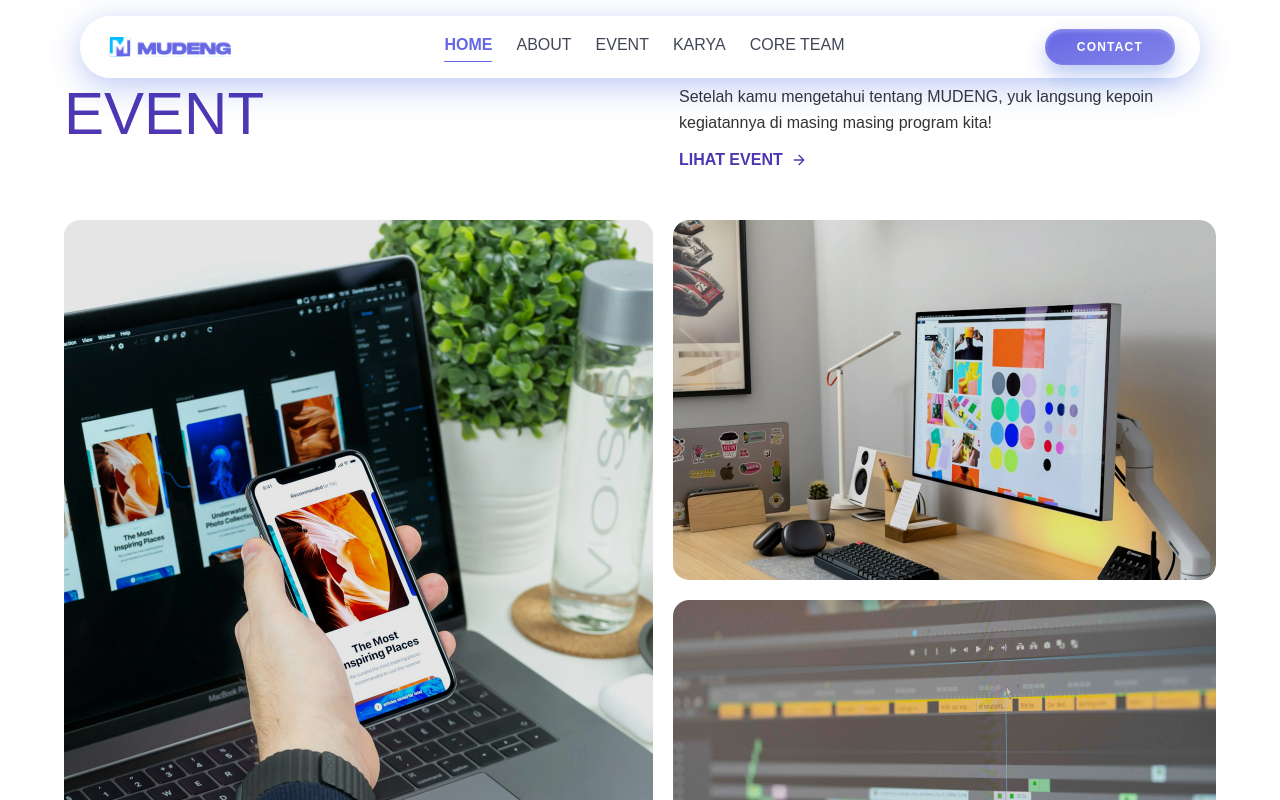
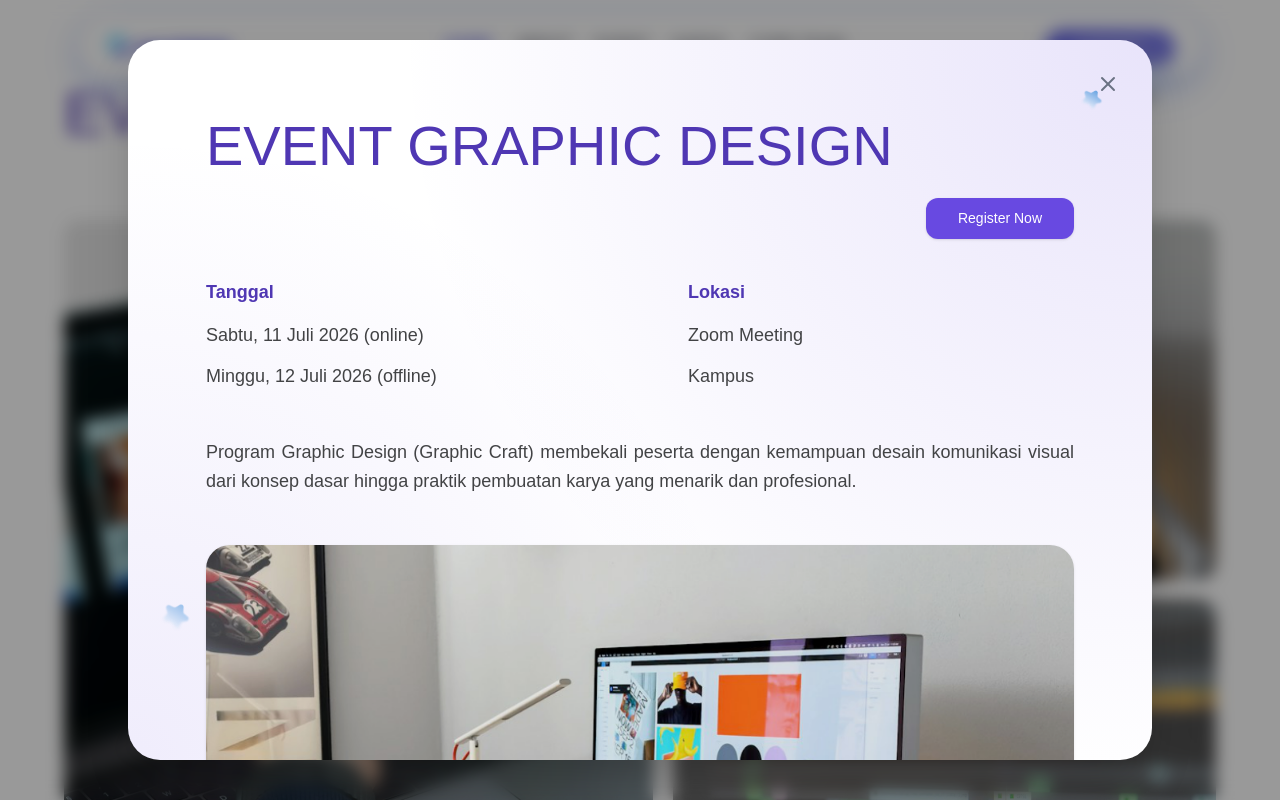
Before and after one commit to oktaamyid/mudeng-profile-web, a React (Vite) app: page / in a window 1280 px wide. Both pictures are taken after a click on the element 944 px from the left and 2316 px from the top of the page. Shown: the part 1916-2716 px from the top of the page. Built offline with nearby package versions, Linux system fonts and the light colour scheme.

Commit message:
add popup event

```diff
--- a/src/components/Event.tsx
+++ b/src/components/Event.tsx
@@ -3,26 +3,59 @@ import { FadeInUp, StaggerContainer, StaggerItem } from "./motion";
 import eventUiux from "../assets/events/event-uiux.png";
 import eventGraphic from "../assets/events/event-graphic-design.png";
 import eventMotion from "../assets/events/event-motion-graphic.png";
+import { useState } from "react";
+import EventPopup, { type EventDetailData } from "./EventPopup";
 
 const events = [
   {
     title: "Creative Labs UIUX Design",
     description: "Program hybrid yang terbuka untuk umum, dirancang untuk mempelajari UI/UX secara teori maupun praktik.",
     image: eventUiux,
+    details: {
+      title: "EVENT UI CRAFT",
+      schedules: [
+        { date: "Sabtu, 27 Juni 2026 (online)", location: "Zoom Meeting" },
+        { date: "Minggu, 28 Juni 2026 (offline)", location: "Kampus" },
+        { date: "Sabtu, 4 Juli 2026 (online)", location: "Zoom Meeting" },
+        { date: "Minggu, 5 Juli 2026 (offline)", location: "Kampus" },
+      ],
+      fullDescription: "UI/UX Design (UICraft) merupakan program pelatihan hybrid (online dan offline) yang terbuka hanya untuk internal STTNF, menggabungkan pembelajaran teori dan praktik dengan teknologi terkini. Kegiatan ini dirancang khusus sebagai inkubasi dan pelatihan intensif untuk mempersiapkan peserta menuju kompetisi nasional GEMASTIK. Fokus pembelajaran dimulai dari riset pengguna, penyusunan berkas UX, pembuatan wireframe, hingga hasil akhir berupa high-fidelity prototype aplikasi atau website yang memenuhi standar kompetisi nasional. Selain meningkatkan kreativitas dan kemampuan teknis, peserta juga dibekali dengan strategi penyusunan proposal dan presentasi produk yang kompetitif.",
+      gallery: [eventUiux, eventUiux]
+    }
   },
   {
     title: "Creative Labs Graphic Design",
     description: "Acara hybrid yang terbuka untuk umum, disediakan khusus untuk mempelajari bidang Graphic Design secara teori maupun praktik.",
     image: eventGraphic,
+    details: {
+      title: "EVENT GRAPHIC DESIGN",
+      schedules: [
+        { date: "Sabtu, 11 Juli 2026 (online)", location: "Zoom Meeting" },
+        { date: "Minggu, 12 Juli 2026 (offline)", location: "Kampus" },
+      ],
+      fullDescription: "Program Graphic Design (Graphic Craft) membekali peserta dengan kemampuan desain komunikasi visual dari konsep dasar hingga praktik pembuatan karya yang menarik dan profesional.",
+      gallery: [eventGraphic]
+    }
   },
   {
     title: "Creative Labs Motion Graphic",
     description: "Creative Labs Motion Graphics adalah acara hybrid terbuka untuk umum, di mana peserta belajar membuat gambar digital dengan teknologi terbaru.",
     image: eventMotion,
+    details: {
+      title: "EVENT MOTION GRAPHIC",
+      schedules: [
+        { date: "Sabtu, 18 Juli 2026 (online)", location: "Zoom Meeting" },
+        { date: "Minggu, 19 Juli 2026 (offline)", location: "Kampus" },
+      ],
+      fullDescription: "Motion Graphic (Motion Craft) mengajarkan animasi dan grafis bergerak menggunakan software terkini. Peserta akan dibimbing membuat project animasi yang dinamis.",
+      gallery: [eventMotion]
+    }
   },
 ];
 
 export default function Event() {
+  const [selectedEvent, setSelectedEvent] = useState<EventDetailData | null>(null);
+
   return (
     <section id="event" className="relative py-32">
       <div className="max-w-[1200px] mx-auto px-6">
@@ -42,7 +75,10 @@ export default function Event() {
 
         <StaggerContainer className="flex flex-col md:flex-row gap-5" staggerDelay={0.15}>
           <StaggerItem className="md:w-[52%]">
-            <div className="group relative rounded-2xl overflow-hidden cursor-pointer h-[500px] md:h-[752px]">
+            <div
+              onClick={() => setSelectedEvent(events[0].details)}
+              className="group relative rounded-2xl overflow-hidden cursor-pointer h-[500px] md:h-[752px]"
+            >
               <img src={events[0].image} alt={events[0].title} className="absolute inset-0 w-full h-full object-cover transition-transform duration-500 group-hover:scale-105" />
               <div className="absolute inset-0 opacity-0 group-hover:opacity-100 transition-opacity duration-300" style={{ background: "linear-gradient(to bottom, rgba(0,191,255,0) 47%, rgba(102,103,228,1) 100%)" }} />
               <div className="absolute bottom-0 left-0 right-0 p-8 translate-y-4 opacity-0 group-hover:translate-y-0 group-hover:opacity-100 transition-all duration-300">
@@ -54,7 +90,11 @@ export default function Event() {
 
           <StaggerItem className="md:w-[48%] flex flex-col gap-5">
             {events.slice(1).map((event, i) => (
-              <div key={i} className="group relative rounded-2xl overflow-hidden cursor-pointer h-[250px] md:h-[360px]">
+              <div
+                key={i}
+                onClick={() => setSelectedEvent(event.details)}
+                className="group relative rounded-2xl overflow-hidden cursor-pointer h-[250px] md:h-[360px]"
+              >
                 <img src={event.image} alt={event.title} className="absolute inset-0 w-full h-full object-cover transition-transform duration-500 group-hover:scale-105" />
                 <div className="absolute inset-0 opacity-0 group-hover:opacity-100 transition-opacity duration-300" style={{ background: "linear-gradient(to bottom, rgba(0,191,255,0) 47%, rgba(102,103,228,1) 100%)" }} />
                 <div className="absolute bottom-0 left-0 right-0 p-6 translate-y-4 opacity-0 group-hover:translate-y-0 group-hover:opacity-100 transition-all duration-300">
@@ -70,6 +110,12 @@ export default function Event() {
       <div className="max-w-[600px] mx-auto mt-16">
         <div className="h-px bg-accent" />
       </div>
+
+      <EventPopup
+        isOpen={!!selectedEvent}
+        onClose={() => setSelectedEvent(null)}
+        data={selectedEvent}
+      />
     </section>
   );
 }
--- /dev/null
+++ b/src/components/EventPopup.tsx
@@ -0,0 +1,112 @@
+import { motion, AnimatePresence } from 'framer-motion';
+import { X } from 'lucide-react';
+import patternGrid from "../assets/hero/pattern.png";
+import star6 from "../assets/hero/star-6.png";
+
+export interface EventSchedule {
+  date: string;
+  location: string;
+}
+
+export interface EventDetailData {
+  title: string;
+  schedules: EventSchedule[];
+  fullDescription: string;
+  gallery: string[];
+}
+
+interface EventPopupProps {
+  isOpen: boolean;
+  onClose: () => void;
+  data: EventDetailData | null;
+}
+
+export default function EventPopup({ isOpen, onClose, data }: EventPopupProps) {
+  return (
+    <AnimatePresence>
+      {isOpen && data && (
+        <>
+          <motion.div
+            initial={{ opacity: 0 }}
+            animate={{ opacity: 1 }}
+            exit={{ opacity: 0 }}
+            onClick={onClose}
+            className="fixed inset-0 z-50 bg-black/40 backdrop-blur-sm"
+          />
+          <motion.div
+            initial={{ opacity: 0, scale: 0.95, y: 20 }}
+            animate={{ opacity: 1, scale: 1, y: 0 }}
+            exit={{ opacity: 0, scale: 0.95, y: 20 }}
+            transition={{ type: "spring", damping: 25, stiffness: 300 }}
+            className="fixed inset-0 md:inset-auto md:left-1/2 md:top-1/2 z-50 w-full h-full md:h-auto md:max-h-[90vh] md:max-w-5xl md:-translate-x-1/2 md:-translate-y-1/2 overflow-y-auto overflow-x-hidden md:rounded-[32px] shadow-2xl [&::-webkit-scrollbar]:hidden [-ms-overflow-style:none] [scrollbar-width:none] bg-white"
+            style={{
+              backgroundImage: `
+                radial-gradient(circle at top right, rgba(104, 73, 225, 0.15) 0%, transparent 60%),
+                radial-gradient(circle at bottom left, rgba(104, 73, 225, 0.1) 0%, transparent 50%),
+                url(${patternGrid})
+              `,
+              backgroundSize: '100% 100%, 100% 100%, cover',
+              backgroundPosition: 'center'
+            }}
+          >
+            {/* Stars Decoration */}
+            <img src={star6} alt="" className="absolute right-12 top-12 w-6 opacity-60 pointer-events-none" />
+            <img src={star6} alt="" className="absolute left-8 bottom-32 w-8 opacity-40 pointer-events-none" />
+
+            <button
+              onClick={onClose}
+              className="absolute right-4 top-4 md:right-6 md:top-6 p-2 rounded-full hover:bg-black/5 transition-colors z-20"
+            >
+              <X size={24} className="text-gray-500" />
+            </button>
+
+            <div className="relative z-10 p-8 md:p-[78px]">
+              <div className="flex flex-col">
+                <h2 className="font-anton text-5xl md:text-[56px] text-primary uppercase leading-none mb-6">
+                  {data.title}
+                </h2>
+
+                <div className="flex justify-end mb-8 md:mb-10">
+                  <button className="bg-[#6849E1] hover:bg-[#4F37B3] text-white px-8 py-2.5 rounded-xl text-[14px] font-medium transition-colors shadow-sm w-full sm:w-auto">
+                    Register Now
+                  </button>
+                </div>
+
+                <div className="flex flex-col sm:flex-row gap-10 md:gap-24 mb-12">
+                  <div className="flex-1">
+                    <h3 className="text-primary font-bold text-[18px] mb-4">Tanggal</h3>
+                    <ul className="flex flex-col gap-3.5">
+                      {data.schedules.map((schedule, i) => (
+                        <li key={i} className="text-[#424345] text-[18px]">{schedule.date}</li>
+                      ))}
+                    </ul>
+                  </div>
+                  <div className="flex-1">
+                    <h3 className="text-primary font-bold text-[18px] mb-4">Lokasi</h3>
+                    <ul className="flex flex-col gap-3.5">
+                      {data.schedules.map((schedule, i) => (
+                        <li key={i} className="text-[#424345] text-[18px]">{schedule.location}</li>
+                      ))}
+                    </ul>
+                  </div>
+                </div>
+
+                <div className="text-[#424345] leading-relaxed text-justify text-[18px] mb-8">
+                  {data.fullDescription}
+                </div>
+
+                {data.gallery && data.gallery.length > 0 && (
+                  <div className="flex flex-col gap-6 mt-4">
+                    {data.gallery.map((img, i) => (
+                      <img key={i} src={img} alt={`Gallery ${i + 1}`} className="w-full aspect-[16/9] rounded-2xl md:rounded-3xl object-cover shadow-sm" />
+                    ))}
+                  </div>
+                )}
+              </div>
+            </div>
+          </motion.div>
+        </>
+      )}
+    </AnimatePresence>
+  );
+}
```
